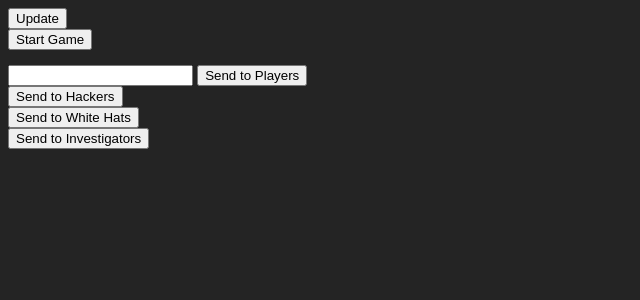
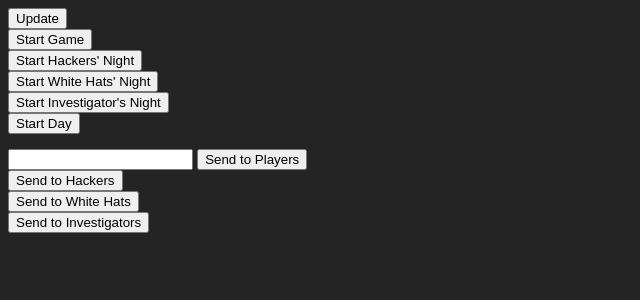
Before and after one commit to Egg-Fish/Hacker-2021, a Flask app: page /gm/1 in a window 1280 px wide. Shown: the top 300 px of the page, without its empty margins (0-640 px from the left). Run offline with Flask 2, Linux system fonts and the light colour scheme; some libraries are stand-ins or nearby versions.

Commit message:
feat: added debug for the roundStatus

```diff
--- a/game_logic.py
+++ b/game_logic.py
@@ -11,15 +11,6 @@ GAMES = {}
 
 GAME_STATUS = ["Waiting for game to start", "Game is running", "Game has ended"]
 ROUND_STATUS = ["Nighttime: Hackers are voting", "Nighttime: White Hats are voting", "Nighttime: Investigators are voting", "Daytime: Everyone is awake"]
-
-NIGHT_START_MESSAGE_ALL = {"sender": "SYSTEM", "message": "The night has started. The hacker(s) is choosing their victims"}
-NIGHT_START_MESSAGE_HACKERS = {"sender": "SYSTEM", "message": "You are a Hacker. Do /target <alias> to target a victim."}
-NIGHT_START_MESSAGE_WHITEHATS = {"sender": "SYSTEM", "message": "You are a White Hat. Do /protect <alias> to protect a person from being hacked. Can only be used once per round per white hat."}
-NIGHT_START_MESSAGE_INVESTIGATOR = {"sender": "SYSTEM", "message": "You are the one and only Invesigator. Do /scan <alias> to reveal the role of a person. Can only be used once per round."}
-
-NIGHT_END_HACKERS_MESSAGE_ALL = {"sender": "SYSTEM", "message": "The hackers have chosen their victims."}
-NIGHT_END_WHITEHATS_MESSAGE_ALL = {"sender": "SYSTEM", "message": "The white hats have chosen who to protect."}
-NIGHT_END_INVESTIGATOR_MESSAGE_ALL = {"sender": "SYSTEM", "message": "The investigator has revealed the role of a person."}
 
 """
 Class GameInstance:
@@ -251,32 +242,20 @@ class GameInstance:
 
     def startHackers(self):
         self.roundStatus = 0 # Hackers' turn to speak
-
         self.victims.clear()
 
-        socket.emit("message", NIGHT_START_MESSAGE_ALL, to=self.gamecode)
-        socket.emit("message", NIGHT_START_MESSAGE_HACKERS, to=f"{self.gamecode}/hacker")
 
     def startWhitehats(self):
         self.roundStatus = 1 # White Hats' turn to speak
-        self.hasInvestigated = False # Investigator can investigate
         self.nProtections = 0 # Number of protects that the whitehats gave
 
-        socket.emit("message", NIGHT_END_HACKERS_MESSAGE_ALL, to=self.gamecode)
-        socket.emit("message", NIGHT_START_MESSAGE_WHITEHATS, to=f"{self.gamecode}/whitehat")
 
     def startInvestigators(self):
         self.roundStatus = 2 # Investigators' turn to speak
         self.hasInvestigated = False # Investigator can investigate
-        self.nProtections = 0 # Number of protects that the whitehats gave
-
-        socket.emit("message", NIGHT_END_WHITEHATS_MESSAGE_ALL, to=self.gamecode)
-        socket.emit("message", NIGHT_START_MESSAGE_INVESTIGATOR, to=f"{self.gamecode}/investigator")
 
     def startCivilians(self):
         self.roundStatus = 3 # Hackers' turn to speak
-
-        socket.emit("message", NIGHT_END_INVESTIGATOR_MESSAGE_ALL, to=self.gamecode)
 
     # Removes duplicate names in the list, self.victims.
     def removeDuplicateVictims(self):
--- a/main.py
+++ b/main.py
@@ -8,6 +8,16 @@ from flask_socketio import SocketIO, send, emit, join_room, leave_room
 from flask import render_template, request, redirect, session
 
 from game_logic import GameInstance, create_player, GAMES
+
+NIGHT_START_MESSAGE_ALL = {"sender": "SYSTEM", "message": "The night has started. The hacker(s) is choosing their victims"}
+NIGHT_START_MESSAGE_HACKERS = {"sender": "SYSTEM", "message": "You are a Hacker. Do /target <alias> to target a victim."}
+NIGHT_START_MESSAGE_WHITEHATS = {"sender": "SYSTEM", "message": "You are a White Hat. Do /protect <alias> to protect a person from being hacked. Can only be used once per round per white hat."}
+NIGHT_START_MESSAGE_INVESTIGATOR = {"sender": "SYSTEM", "message": "You are the one and only Invesigator. Do /scan <alias> to reveal the role of a person. Can only be used once per round."}
+
+NIGHT_END_HACKERS_MESSAGE_ALL = {"sender": "SYSTEM", "message": "The hackers have chosen their victims."}
+NIGHT_END_WHITEHATS_MESSAGE_ALL = {"sender": "SYSTEM", "message": "The white hats have chosen who to protect."}
+NIGHT_END_INVESTIGATOR_MESSAGE_ALL = {"sender": "SYSTEM", "message": "The investigator has revealed the role of a person."}
+
 
 logging.basicConfig(
     filename=f"logs\log.log",
@@ -27,7 +37,7 @@ def sendSocketIOFile():
 
 
 # TEST: REMOVE IN PRODUCTION
-oriontestgame = GameInstance("oriontestgame", nHackers=2)
+oriontestgame = GameInstance("oriontestgame")
 GAMES.update({"oriontestgame": oriontestgame})
 
 dummygame = GameInstance("dummygame")
@@ -92,19 +102,6 @@ def gamemaster(gamecode):
     session["gamecode"] = gamecode
     return render_template("gamemaster.html")
 
-
-
-# SocketIO Events
-@socketio.on("connect")
-def connect():
-    host = request.host
-    logging.debug(f"Host {host} has connected")
-
-@socketio.on("disconnect")
-def disconnect():
-    host = request.host
-    logging.debug(f"Host {host} has disconnected")
-
 @socketio.on("startGame")
 def startGame():
     gamecode = session["gamecode"]
@@ -122,6 +119,71 @@ def getGameData():
     data = game.getGameData()
 
     emit("gameData", data)
+
+@socketio.on("alertRoom")
+def alertRoom(data):
+    message = data["message"]
+    room = data["room"]
+
+    gamecode = session["gamecode"]
+    gameroom = gamecode + "/" + room
+
+    logging.debug(f"Sending alertMessage to {gameroom} (message: {message})")
+    emit("alertMessage", {"message": message}, to=gameroom)
+
+
+@socketio.on("startHackers")
+def startHackers():
+    gamecode = session["gamecode"]
+    game = GAMES[gamecode]
+
+    emit("message", NIGHT_START_MESSAGE_ALL, to=f"{gamecode}/player")
+    emit("message", NIGHT_START_MESSAGE_HACKERS, to=f"{gamecode}/hacker")
+
+    game.startHackers()
+
+@socketio.on("startWhitehats")
+def startWhitehats():
+    gamecode = session["gamecode"]
+    game = GAMES[gamecode]
+
+    emit("message", NIGHT_END_HACKERS_MESSAGE_ALL, to=f"{gamecode}/player")
+    emit("message", NIGHT_START_MESSAGE_WHITEHATS, to=f"{gamecode}/whitehat")
+
+    game.startWhitehats()
+
+@socketio.on("startInvestigators")
+def startInvestigators():
+    gamecode = session["gamecode"]
+    game = GAMES[gamecode]
+
+    emit("message", NIGHT_END_WHITEHATS_MESSAGE_ALL, to=f"{gamecode}/player")
+    emit("message", NIGHT_START_MESSAGE_INVESTIGATOR, to=f"{gamecode}/investigator")
+
+    game.startInvestigators()
+
+@socketio.on("startCivilians")
+def startCivilians():
+    gamecode = session["gamecode"]
+    game = GAMES[gamecode]
+
+    emit("message", NIGHT_END_INVESTIGATOR_MESSAGE_ALL, to=f"{gamecode}/player")
+
+    game.startCivilians()
+
+
+
+
+# SocketIO Events
+@socketio.on("connect")
+def connect():
+    host = request.host
+    logging.debug(f"Host {host} has connected")
+
+@socketio.on("disconnect")
+def disconnect():
+    host = request.host
+    logging.debug(f"Host {host} has disconnected")
 
 @socketio.on("joinGameRoom")
 def joinGameRoom():
@@ -148,18 +210,6 @@ def getPlayerData():
     player = GAMES[gamecode].players[name]
 
     emit("playerData", player)
-
-@socketio.on("alertRoom")
-def alertRoom(data):
-    message = data["message"]
-    room = data["room"]
-
-    gamecode = session["gamecode"]
-    gameroom = gamecode + "/" + room
-
-    logging.debug(f"Sending alertMessage to {gameroom} (message: {message})")
-    emit("alertMessage", {"message": message}, to=gameroom)
-
 
 # Helper command
 def isAuthorised(player_role, round_status):
--- a/static/js/socket.js
+++ b/static/js/socket.js
@@ -77,3 +77,20 @@ socket.on("message", function(data){
 
     document.getElementById("output").innerText += sender + ": " + message + "\n";
 });
+
+
+function startHackers(){
+    socket.emit("startHackers");
+}
+
+function startWhitehats(){
+    socket.emit("startWhitehats");
+}
+
+function startInvestigators(){
+    socket.emit("startInvestigators");
+}
+
+function startCivilians(){
+    socket.emit("startCivilians");
+}
--- a/templates/gamemaster.html
+++ b/templates/gamemaster.html
@@ -3,7 +3,11 @@
 {% block content %}
 <div id="content">
     <button onClick="getGameData();">Update</button><br>
-    <button onClick="startGame();getGameData();">Start Game</button>
+    <button onClick="startGame();getGameData();">Start Game</button><br>
+    <button onClick="startHackers()">Start Hackers' Night</button><br>
+    <button onClick="startWhitehats()">Start White Hats' Night</button><br>
+    <button onClick="startInvestigators()">Start Investigator's Night</button><br>
+    <button onClick="startCivilians()">Start Day</button><br>
     <pre id="output"></pre>
 
     <input type="text" id="message">
```
